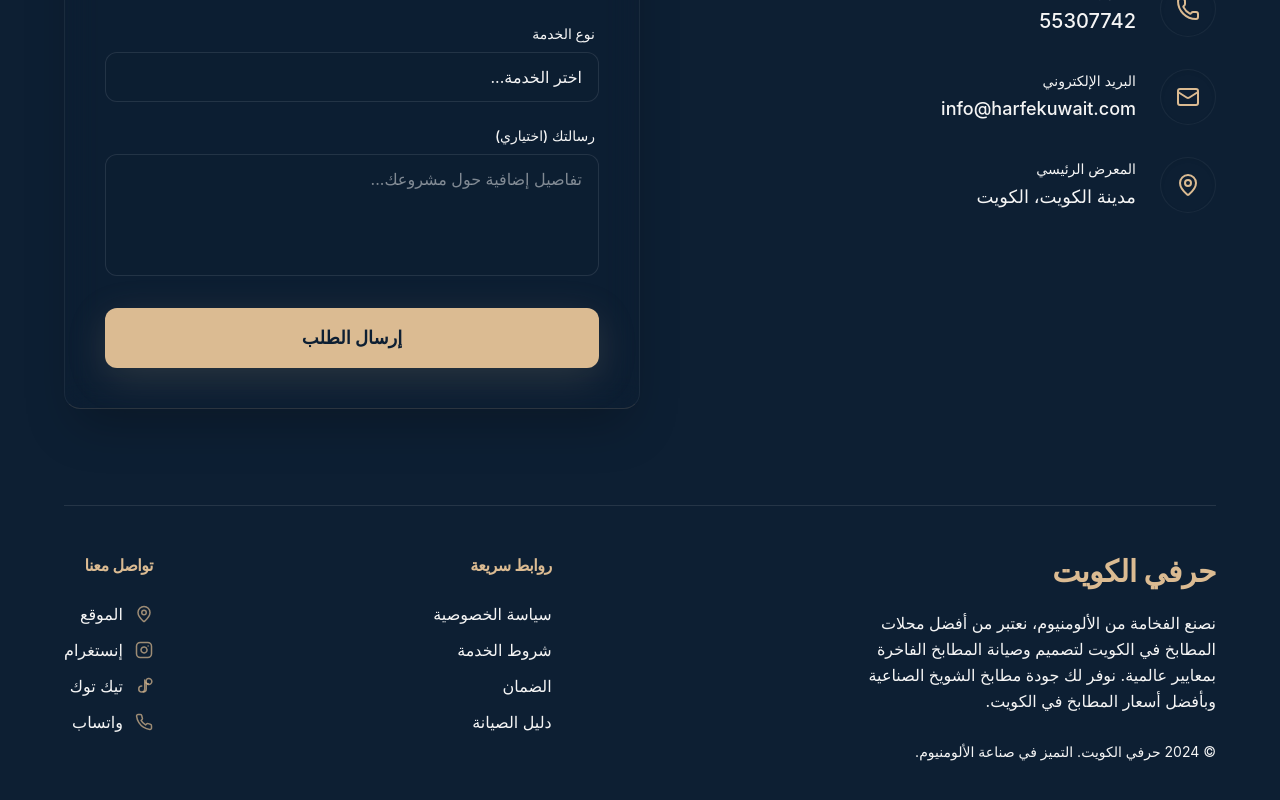
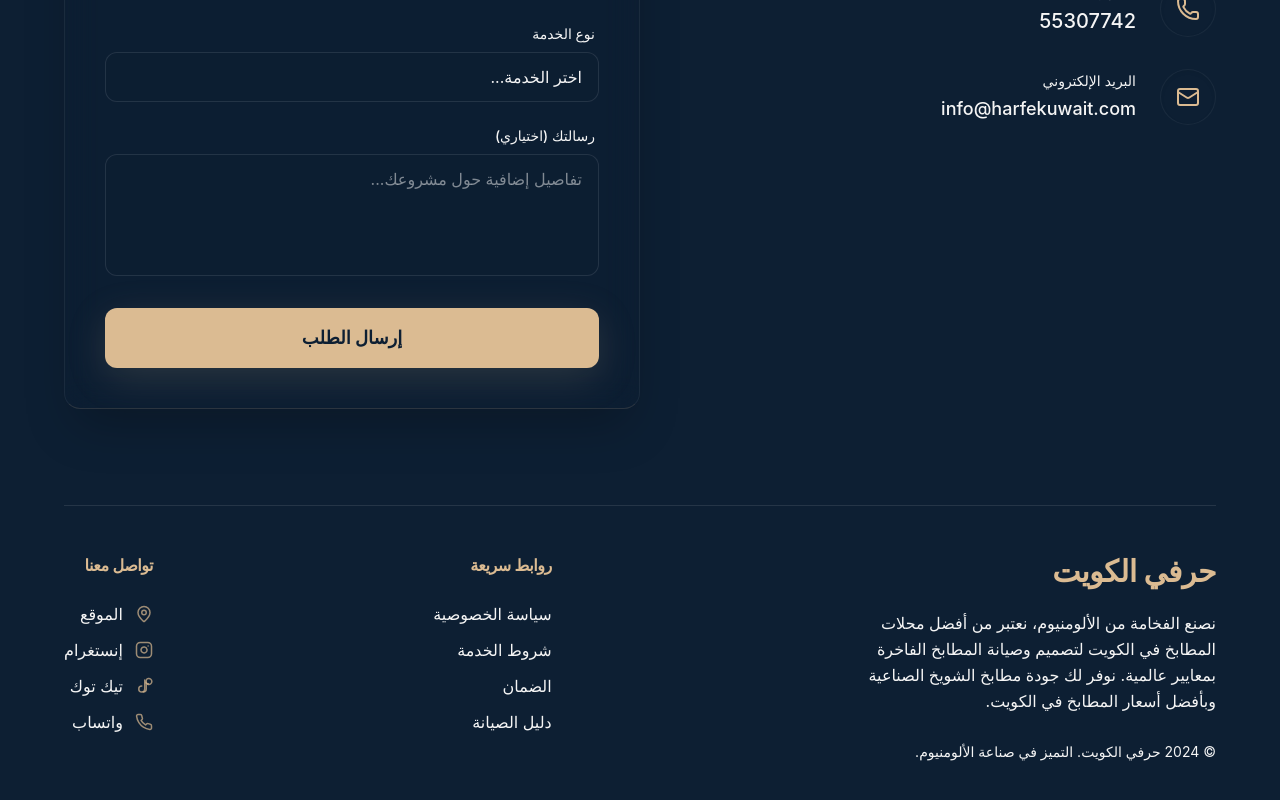
Before and after one commit to ta7akamel-ux/HarfeKuwait, a React (Vite) app: page / in a window 1280 px wide. Shown: the part 5909-6709 px from the top of the page. Built offline with nearby package versions, Linux system fonts and the light colour scheme.

Commit message:
Remove location info from footer

```diff
--- a/src/components/Footer.jsx
+++ b/src/components/Footer.jsx
@@ -63,15 +63,7 @@ const Footer = () => {
                 </div>
               </a>
 
-              <div className="flex items-center gap-6 group">
-                <div className="w-14 h-14 rounded-full bg-brand-navy border border-white/5 shadow-inner flex items-center justify-center group-hover:border-brand-gold/50 transition-colors">
-                  <MapPin size={24} className="text-brand-gold" />
-                </div>
-                <div>
-                  <div className="text-sm text-text-secondary mb-1">المعرض الرئيسي</div>
-                  <div className="text-lg font-medium text-text-primary">مدينة الكويت، الكويت</div>
-                </div>
-              </div>
+
             </div>
           </motion.div>
 
```
